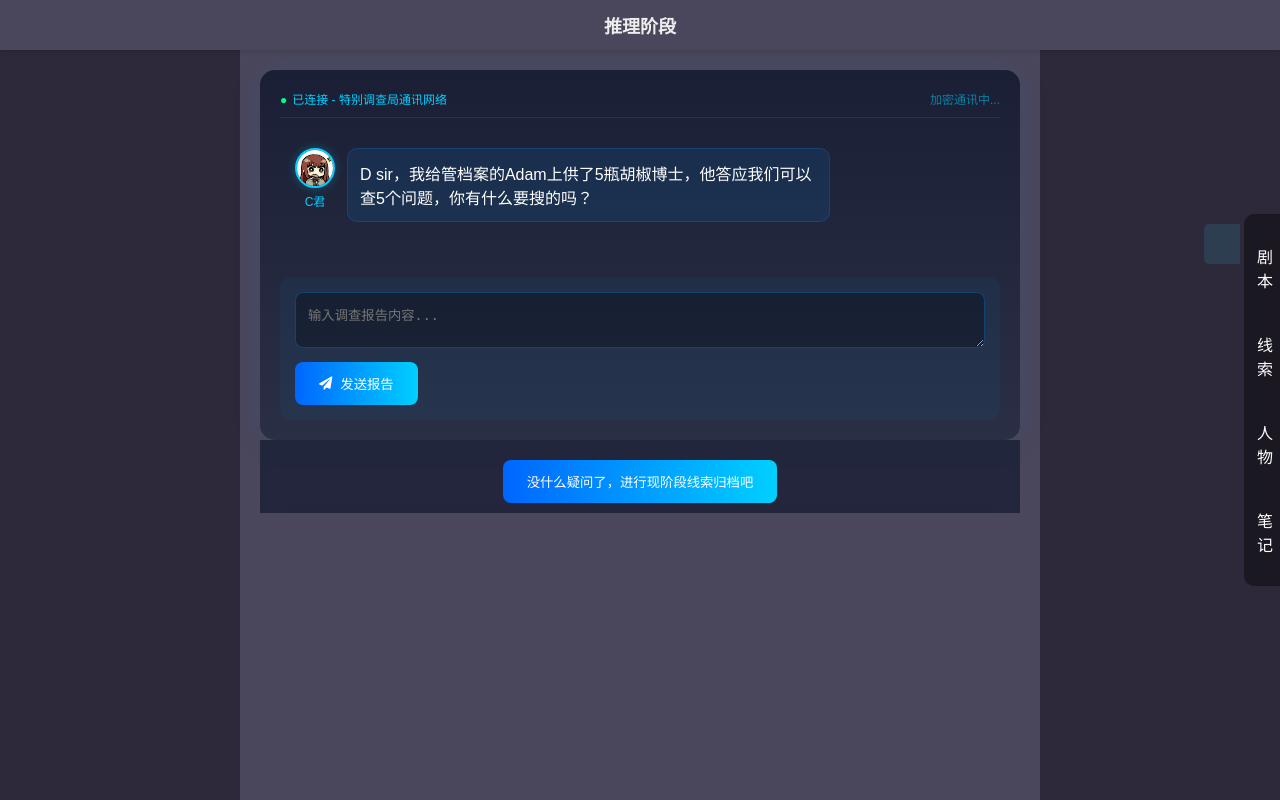
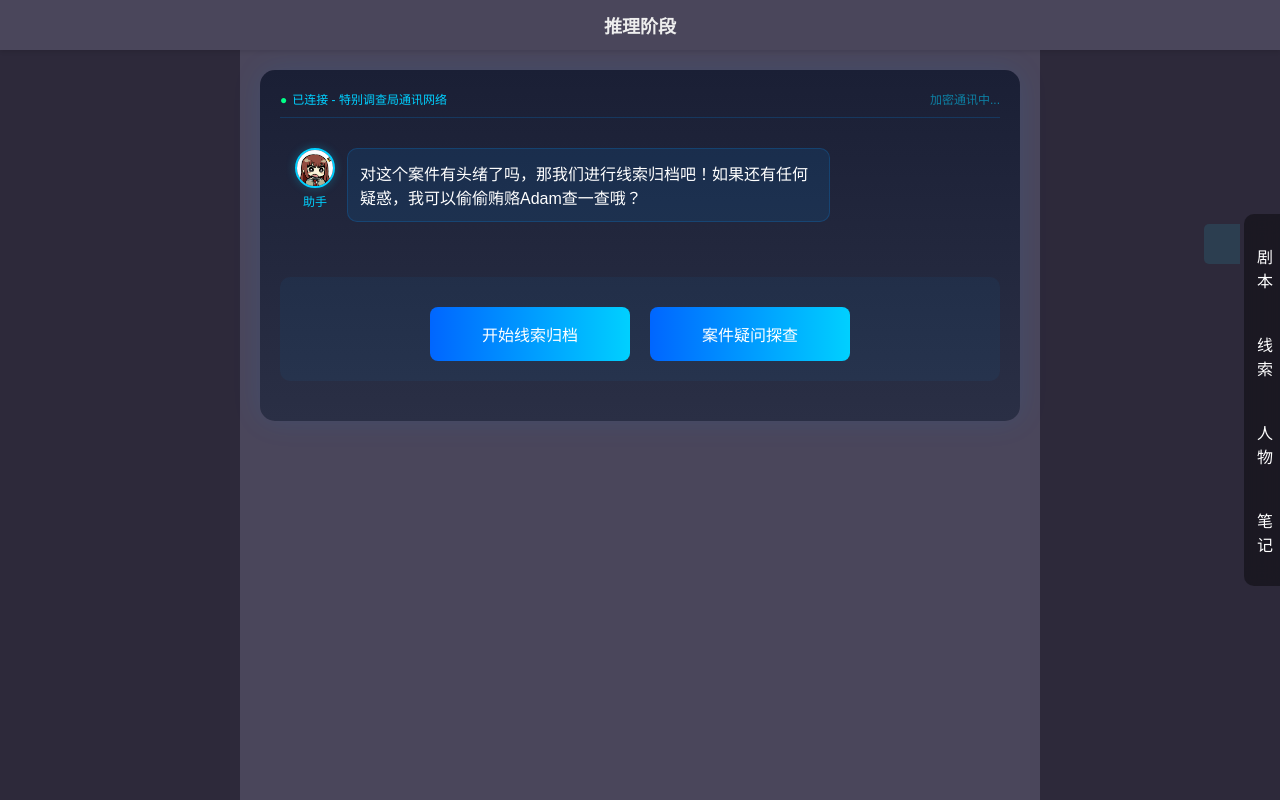
Before and after one commit to goldthinking/solorpg-proto, a Vue app: page /game-reasoning-stage in a window 1280 px wide. Built offline with nearby package versions, Linux system fonts and the light colour scheme; some icons are missing.

Commit message:
对话切换模式暂存

```diff
--- a/src/views/GameReasoningStageView.vue
+++ b/src/views/GameReasoningStageView.vue
@@ -5,6 +5,7 @@
 
     <div class="dialogue-section">
       <div class="comm-device">
+        <!-- 对话内容始终显示 -->
         <div class="device-header">
           <div class="status-bar">
             <span class="connection">已连接 - 特别调查局通讯网络</span>
@@ -20,24 +21,37 @@
             <template v-if="message.type === 'ai'">
               <div class="avatar">
                 <img src="/images/avatar-c.png" alt="C君">
-                <span class="name">C君</span>
+                <span class="name">助手</span>
               </div>
               <div class="message-content">
                 <p v-html="message.content"></p>
               </div>
             </template>
+            <!-- 添加玩家消息模板 -->
             <template v-else>
-              <div class="message-content">
+              <div class="message-content player-message">
                 <p v-html="message.content"></p>
               </div>
               <div class="avatar">
                 <img src="/images/avatar-d.jpg" alt="D调查员">
-                <span class="name">D调查员</span>
+                <span class="name">调查员D</span>
               </div>
             </template>
           </div>
         </div>
 
+        <!-- 初始选择按钮只在开始时显示 -->
+        <div v-if="!gameStarted" class="initial-buttons">
+          <button @click="startInitialReasoning" class="phase-btn">
+            开始线索归档
+          </button>
+          <button @click="startInitialSearch" class="phase-btn">
+            案件疑问探查
+          </button>
+        </div>
+
+        <!-- 其他部分只在游戏开始后显示 -->
+        <div v-else>
           <div class="player-response">
             <textarea v-model="playerAnswer"
                       placeholder="输入调查报告内容..."
@@ -49,9 +63,11 @@
             </button>
           </div>
         </div>
+      </div>
+    </div>
 
     <!-- 阶段转换按钮 -->
-      <div class="phase-buttons">
+    <div v-if="gameStarted" class="phase-buttons">
       <button v-if="gamePhase === 'search'"
               @click="startReasoning"
               class="phase-btn">
@@ -63,7 +79,6 @@
               class="phase-btn">
         我还有一些疑惑，你帮我搜一下
       </button>
-      </div>
     </div>
 
     <!-- 线索库 -->
@@ -80,7 +95,7 @@
     <button v-if="canProceedToReveal"
             class="next-stage-btn"
             @click="goToRevealStage">
-      推理完成，开始揭秘
+      查看完整案情
     </button>
   </div>
 </template>
@@ -97,22 +112,47 @@ export default {
   },
   data() {
     return {
-      gamePhase: 'search',
+      gameStarted: false,
+      gamePhase: 'init',
       remainingQuestions: 5,
       currentReasoningIndex: 0,
       toolTypes: ['script', 'clue', 'character', 'note'],
       chatHistory: [],
       playerAnswer: '',
       clues: [],
-      reasoningQuestions: [
-        "作为警方调查员，你认为这个雪夜里谁最有可能进入死者的房间？为什么？",
-        "李小姐声称整晚都在房间，但王管家说看见她在走廊徘徊。请分析两人的证词，并说明谁更可信。",
-        "林医生发现死者遗体上有一些特殊痕迹，你觉得这些痕迹说明了什么？"
-      ],
-      scorePoints: {
-        question0: ['足迹', '雪地', '时间', '行动'],
-        question1: ['动机', '性格', '证词', '关系'],
-        question2: ['痕迹', '工具', '现场', '证据']
+      dialogueFlow: {
+        initial: {
+          content: "对这个案件有头绪了吗，那我们进行线索归档吧！如果还有任何疑惑，我可以偷偷贿赂Adam查一查哦？"
+        },
+        searchPhase: {
+          opening: "D sir，我给管档案的Adam上供了5瓶胡椒博士，他松口说我们可以查5个问题，你有什么要搜的吗？",
+          outOfQuestions: "不行不行，Adam黑脸了，我先溜了^^",
+          responses: {
+            isOut: "是！完全被你看穻了！",
+            notSuicide: "否。D sir再仔细想想吧！",
+            irrelevant: "欸？好像与此无关吧……"
+          }
+        },
+        reasoningPhase: {
+          question1: {
+            prompt: "这个雪夜里谁最有可能进入死者的房间？为什么？",
+            wrongAnswer: "李小姐吧。她说谎了，明明在晚上出过门。",
+            feedback: "欸豆，是这样吗？那我记下来了？【试探.jpg】或者D sir再考虑一下？",
+            correctAnswer: "根据雪地足迹和行动时间分析,管家最有可能进入死者房间。因为当晚雪地上有新鲜足迹通向死者房间,且根据时间线,管家是最后一个见到死者的人。",
+            keywords: ['足迹', '雪地', '时间', '行动']
+          },
+          question2: {
+            prompt: "原来是这样！那李小姐声称整晚都在房间，但王管家说看见她在走廊徘徊，很奇怪！他们到底谁在说谎？",
+            correctAnswer: "分析双方证词和关系,王管家的说法更可信。因为李小姐与死者有经济纠纷(动机),且性格冲动;而王管家作为老员工,一贯表现稳重,无明显动机。",
+            keywords: ['动机', '性格', '证词', '关系']
+          },
+          question3: {
+            prompt: "【点头.jpg】最后一个问题！林医生发现死者遗体上有一些特殊痕迹，D sir觉得这些痕迹说明了什么？",
+            correctAnswer: "死者遗体上的勒痕显示是利用细绳作案,现场发现的工具痕迹和法医鉴定证据都指向这一点。此外,死者脖子上还有特殊纤维残留。",
+            keywords: ['痕迹', '工具', '现场', '证据']
+          },
+          completion: "这种难度的案子对D sir简直是信手拈来嘛，线索都归档完毕了，D sir可以看看完整案情~"
+        }
       }
     }
   },
@@ -120,15 +160,29 @@ export default {
   computed: {
     canProceedToReveal() {
       return this.gamePhase === 'reasoning' &&
-             this.currentReasoningIndex >= this.reasoningQuestions.length - 1;
+             this.currentReasoningIndex >= Object.keys(this.dialogueFlow.reasoningPhase).length - 2;
     }
   },
 
   methods: {
+    startInitialReasoning() {
+      this.gameStarted = true;
+      this.gamePhase = 'reasoning';
+      this.startReasoning();
+    },
+
+    startInitialSearch() {
+      this.gameStarted = true;
+      this.gamePhase = 'search';
+      this.chatHistory.push({
+        type: 'ai',
+        content: this.dialogueFlow.searchPhase.opening
+      });
+    },
+
     async submitAnswer() {
       if (!this.playerAnswer.trim()) return;
 
-      // 添加玩家回答到对话历史
       this.chatHistory.push({
         type: 'player',
         content: this.playerAnswer
@@ -141,6 +195,12 @@ export default {
       }
 
       this.playerAnswer = '';
+
+      // 自动滚动到底部
+      this.$nextTick(() => {
+        const chatBox = document.querySelector('.chat-box');
+        chatBox.scrollTop = chatBox.scrollHeight;
+      });
     },
 
     async handleSearchPhase() {
@@ -151,26 +211,53 @@ export default {
           content: response
         });
         this.remainingQuestions--;
+      } else {
+        this.chatHistory.push({
+          type: 'ai',
+          content: this.dialogueFlow.searchPhase.outOfQuestions
+        });
       }
     },
 
     async handleReasoningPhase() {
-      const score = this.evaluateAnswer(this.playerAnswer);
-      const feedback = this.generateFeedback(score);
+      const currentQuestion = this.dialogueFlow.reasoningPhase[`question${this.currentReasoningIndex + 1}`];
 
+      // 如果是第一题的错误答案
+      if (this.currentReasoningIndex === 0 &&
+          this.playerAnswer.includes("李小姐")) {
         this.chatHistory.push({
           type: 'ai',
-        content: feedback
+          content: currentQuestion.feedback
+        });
+        return;
+      }
+
+      const score = this.evaluateAnswer(this.playerAnswer, currentQuestion.keywords);
+      if (score >= 75) {
+        this.chatHistory.push({
+          type: 'ai',
+          content: currentQuestion.correctAnswer
         });
 
-      if (score >= 75 && this.currentReasoningIndex < this.reasoningQuestions.length - 1) {
+        if (this.currentReasoningIndex < 2) {
           this.currentReasoningIndex++;
           setTimeout(() => {
             this.chatHistory.push({
               type: 'ai',
-            content: this.reasoningQuestions[this.currentReasoningIndex]
+              content: this.dialogueFlow.reasoningPhase[`question${this.currentReasoningIndex + 1}`].prompt
             });
           }, 1000);
+        } else {
+          this.chatHistory.push({
+            type: 'ai',
+            content: this.dialogueFlow.reasoningPhase.completion
+          });
+        }
+      } else {
+        this.chatHistory.push({
+          type: 'ai',
+          content: "请再仔细思考一下~"
+        });
       }
     },
 
@@ -178,7 +265,7 @@ export default {
       this.gamePhase = 'reasoning';
       this.chatHistory.push({
         type: 'ai',
-        content: this.reasoningQuestions[0]
+        content: this.dialogueFlow.reasoningPhase.question1.prompt
       });
     },
 
@@ -193,31 +280,18 @@ export default {
     },
 
     getSearchResponse(question) {
-      const responses = ['是', '否', '与此无关'];
-      return responses[Math.floor(Math.random() * responses.length)];
+      if (question.includes("李小姐") && question.includes("房间")) {
+        return this.dialogueFlow.searchPhase.responses.isOut;
+      }
+      if (question.includes("自杀")) {
+        return this.dialogueFlow.searchPhase.responses.notSuicide;
+      }
+      return this.dialogueFlow.searchPhase.responses.irrelevant;
     },
 
-    evaluateAnswer(answer) {
-      const currentKeywords = this.scorePoints[`question${this.currentReasoningIndex}`];
-      const foundKeywords = currentKeywords.filter(keyword => answer.includes(keyword));
+    evaluateAnswer(answer, keywords) {
+      const foundKeywords = keywords.filter(keyword => answer.includes(keyword));
       return Math.min(foundKeywords.length * 25, 100);
-    },
-
-    generateFeedback(score) {
-      if (score >= 75) {
-        return `
-          <div class="feedback">
-            <p>分析很到位！你的推理非常有说服力。</p>
-            <p class="score-hint">✓ 已达到进入下一题的要求</p>
-          </div>
-        `;
-      }
-      return `
-        <div class="feedback">
-          <p>推理还需要更多细节支持。</p>
-          <p class="score-hint">✗ 请考虑更多关键要素</p>
-        </div>
-      `;
     },
 
     goToRevealStage() {
@@ -226,10 +300,15 @@ export default {
   },
 
   mounted() {
+    // 初始化时只显示开场白
     this.chatHistory.push({
       type: 'ai',
-      content: 'D sir，我给管档案的Adam上供了5瓶胡椒博士，他答应我们可以查5个问题，你有什么要搜的吗？'
+      content: this.dialogueFlow.initial.content
     });
+
+    // 其他状态保持为初始值
+    this.gameStarted = false;
+    this.gamePhase = 'init';
   }
 }
 </script>
@@ -325,11 +404,14 @@ export default {
   padding: 12px;
   color: #fff;
   max-width: 70%;
+  word-break: break-word;
 }
 
-.chat-message.player .message-content {
-  background: rgba(0, 255, 150, 0.1);
-  border-color: rgba(0, 255, 150, 0.2);
+.chat-message.player .message-content,
+.player-message {
+  background: rgba(0, 255, 150, 0.1) !important;
+  border-color: rgba(0, 255, 150, 0.2) !important;
+  margin-left: auto;
 }
 
 .player-response {
@@ -392,20 +474,72 @@ button:hover {
 }
 
 @keyframes blink {
-  0%, 100% { opacity: 1; }
+  0% { opacity: 1; }
   50% { opacity: 0.5; }
+  100% { opacity: 1; }
 }
 
-.feedback {
-  padding: 10px;
-  margin-top: 5px;
-  border-radius: 5px;
-  line-height: 1.5;
+.initial-buttons {
+  display: flex;
+  justify-content: center;
+  gap: 20px;
+  margin: 20px 0;
+  padding: 20px;
+  background: rgba(0, 150, 255, 0.05);
+  border-radius: 10px;
 }
 
-.score-hint {
-  margin-top: 8px;
-  font-style: italic;
-  color: #aaa;
+.phase-btn,
+.initial-buttons .phase-btn {
+  background: linear-gradient(90deg, #0066ff 0%, #00d0ff 100%);
+  border: none;
+  padding: 15px 30px;
+  color: white;
+  border-radius: 8px;
+  cursor: pointer;
+  font-size: 16px;
+  min-width: 200px;
+  text-align: center;
+  display: inline-block;
+  transition: all 0.3s ease;
+}
+
+.phase-btn:hover,
+.initial-buttons .phase-btn:hover {
+  transform: translateY(-3px);
+  box-shadow: 0 5px 15px rgba(0, 208, 255, 0.3);
+}
+
+.phase-btn:disabled {
+  opacity: 0.5;
+  cursor: not-allowed;
+}
+
+.chat-box::-webkit-scrollbar {
+  width: 6px;
+}
+
+.chat-box::-webkit-scrollbar-track {
+  background: rgba(0, 0, 0, 0.1);
+}
+
+.chat-box::-webkit-scrollbar-thumb {
+  background: rgba(0, 150, 255, 0.5);
+  border-radius: 3px;
+}
+
+.message-content {
+  max-width: 70%;
+  word-break: break-word;
+}
+
+.chat-message {
+  margin-bottom: 20px;
+  gap: 12px;
+}
+
+.phase-btn:hover {
+  transform: translateY(-2px);
+  box-shadow: 0 5px 15px rgba(0, 208, 255, 0.3);
 }
 </style>
```
Lines whose indentation alone changed are shown as unchanged.
